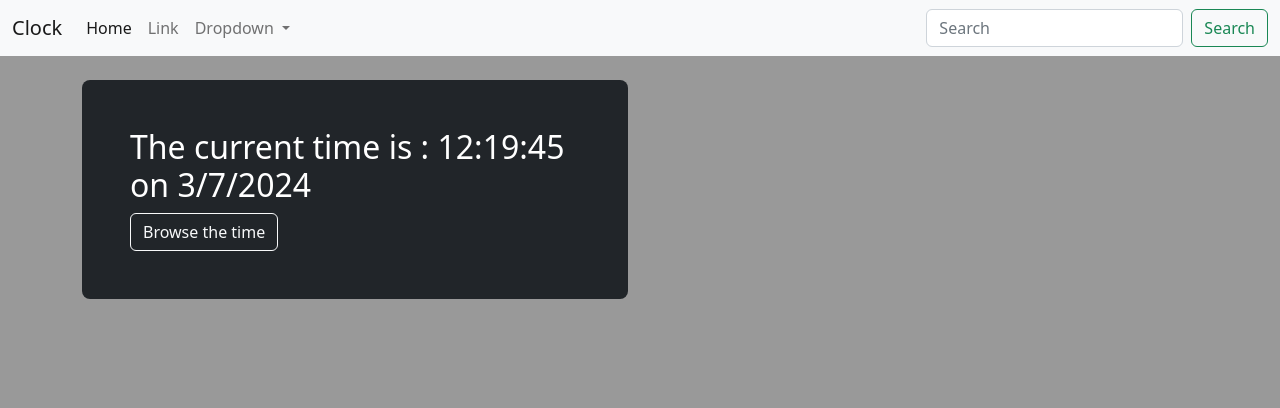
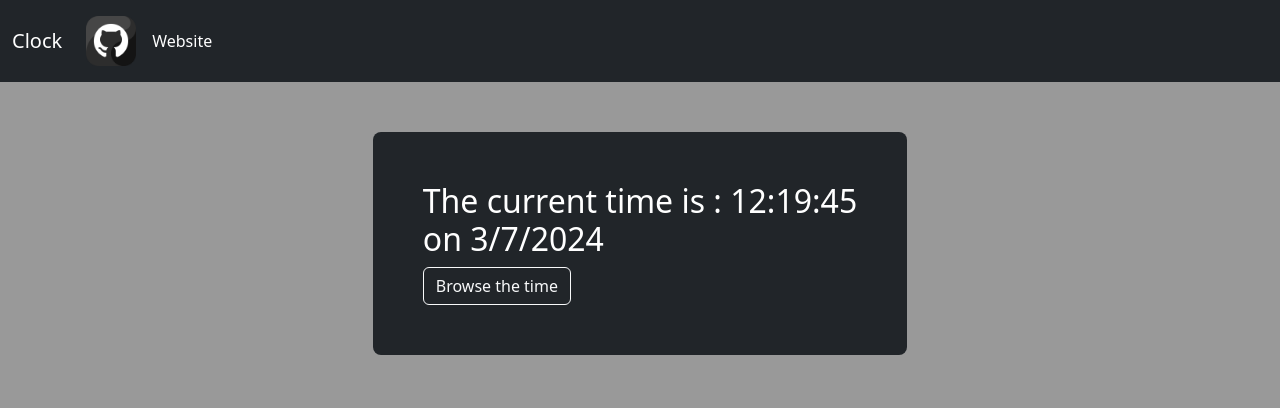
Before and after one commit to rushi-001/date-time, a plain HTML site: page index.html in a window 1280 px wide. Drawn offline with nearby package versions, Linux system fonts and the light colour scheme.

Commit message:
update clock
center the clock add favicon add git link add web link

```diff
--- a/index.html
+++ b/index.html
@@ -1,60 +1,54 @@
-<!doctype html>
+<!DOCTYPE html>
 <html lang="en">
+
 <head>
-    <meta charset="utf-8">
-    <meta name="viewport" content="width=device-width, initial-scale=1">
-    <title>What time it is now ?</title>
+  <meta charset="utf-8" />
+  <meta name="viewport" content="width=device-width, initial-scale=1" />
+  <title>TIME & DATE</title>
+  <link rel="shortcut icon" href="avtar-without-bg.png" type="image/x-icon">
   <script src="js-index.js"></script>
-    <link href="https://cdn.jsdelivr.net/npm/bootstrap@5.2.3/dist/css/bootstrap.min.css" rel="stylesheet" integrity="sha384-rbsA2VBKQhggwzxH7pPCaAqO46MgnOM80zW1RWuH61DGLwZJEdK2Kadq2F9CUG65" crossorigin="anonymous">
+  <link href="https://cdn.jsdelivr.net/npm/bootstrap@5.2.3/dist/css/bootstrap.min.css" rel="stylesheet"
+    integrity="sha384-rbsA2VBKQhggwzxH7pPCaAqO46MgnOM80zW1RWuH61DGLwZJEdK2Kadq2F9CUG65" crossorigin="anonymous" />
 </head>
-  <body style="background: rgb(153, 153, 153);">
-    <nav class="navbar navbar-expand-lg bg-light">
-        <div class="container-fluid">
-          <a class="navbar-brand" href="#">Clock</a>
-          <button class="navbar-toggler" type="button" data-bs-toggle="collapse" data-bs-target="#navbarSupportedContent" aria-controls="navbarSupportedContent" aria-expanded="false" aria-label="Toggle navigation">
+
+<body style="background: rgb(153, 153, 153)">
+  <nav class="navbar-expand navbar navbar-dark bg-dark "
+    style="display: flex; justify-content: center; align-items: center;">
+    <div class="container-fluid text-center">
+      <a class="navbar-brand" href="index.html">Clock</a>
+      <button class="navbar-toggler" type="button" data-bs-toggle="collapse" data-bs-target="#navbarSupportedContent"
+        aria-controls="navbarSupportedContent" aria-expanded="false" aria-label="Toggle navigation">
         <span class="navbar-toggler-icon"></span>
       </button>
       <div class="collapse navbar-collapse" id="navbarSupportedContent">
-            <ul class="navbar-nav me-auto mb-2 mb-lg-0">
+        <ul class="navbar-nav mb-2 mb-lg-0 justify-content-center">
           <li class="nav-item">
-                <a class="nav-link active" aria-current="page" href="#">Home</a>
+            <a class="nav-link active" aria-current="page" href="https://github.com/rushi-001"><img
+                style="height: 50px; width: 50px" src="github-icon.png" alt="gitbub-logo" /></a>
           </li>
-              <li class="nav-item">
-                <a class="nav-link" href="#">Link</a>
-              </li>
-              <li class="nav-item dropdown">
-                <a class="nav-link dropdown-toggle" href="#" role="button" data-bs-toggle="dropdown" aria-expanded="false">
-                  Dropdown
-                </a>
-                <ul class="dropdown-menu">
-                  <li><a class="dropdown-item" href="#">Action</a></li>
-                  <li><a class="dropdown-item" href="#">Another action</a></li>
-                  <li><hr class="dropdown-divider"></li>
-                  <li><a class="dropdown-item" href="#">Something else here</a></li>
-                </ul>
+          <li class="nav-item" style="margin-top: 13px">
+            <a class="nav-link active" aria-current="page" href="https://rushi-panchal.netlify.app/">Website</a>
           </li>
         </ul>
-            <form class="d-flex" role="search">
-              <input class="form-control me-2" type="search" placeholder="Search" aria-label="Search">
-              <button class="btn btn-outline-success" type="submit">Search</button>
-            </form>
       </div>
     </div>
   </nav>
 
-      <div class="container my-4">
-
-        <div class="row align-items-md-stretch">
-            <div class="col-md-6">
-              <div class="h-100 p-5 text-bg-dark rounded-3">
+  <div class="container" style="display: flex; justify-content: center; align-items: center">
+    <div class="text-bg-dark rounded-3" style="padding: 50px; margin: 50px">
       <h2>The current time is : <span id="time"></span></h2>
 
-                <button class="btn btn-outline-light" type="button">Browse the time</button>
-              </div>
+      <a href="https://www.timeanddate.com/worldclock/">
+        <button class="btn btn-outline-light" type="button">
+          Browse the time
+        </button>
+      </a>
     </div>
   </div>
 
+  <script src="https://cdn.jsdelivr.net/npm/bootstrap@5.2.3/dist/js/bootstrap.bundle.min.js"
+    integrity="sha384-kenU1KFdBIe4zVF0s0G1M5b4hcpxyD9F7jL+jjXkk+Q2h455rYXK/7HAuoJl+0I4"
+    crossorigin="anonymous"></script>
+</body>
 
-    <script src="https://cdn.jsdelivr.net/npm/bootstrap@5.2.3/dist/js/bootstrap.bundle.min.js" integrity="sha384-kenU1KFdBIe4zVF0s0G1M5b4hcpxyD9F7jL+jjXkk+Q2h455rYXK/7HAuoJl+0I4" crossorigin="anonymous"></script>
-  </body>
 </html>
```
Also changed, not shown: avtar-without-bg.png (added), github-icon.png (added). Lines whose indentation alone changed are shown as unchanged.
